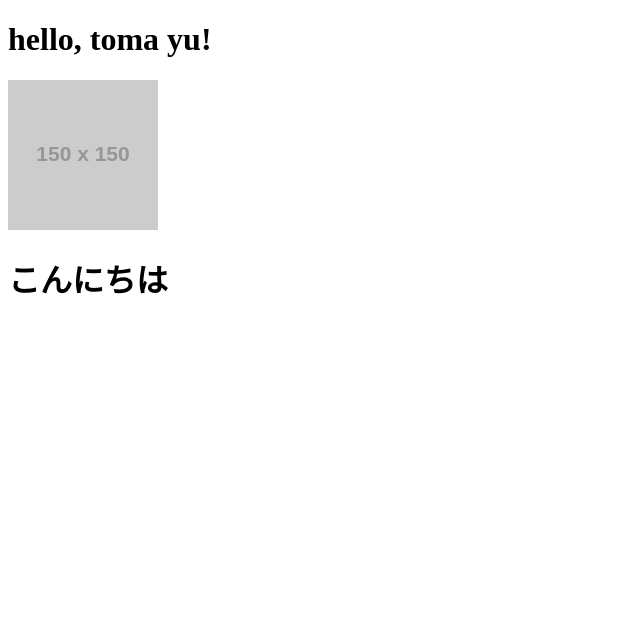
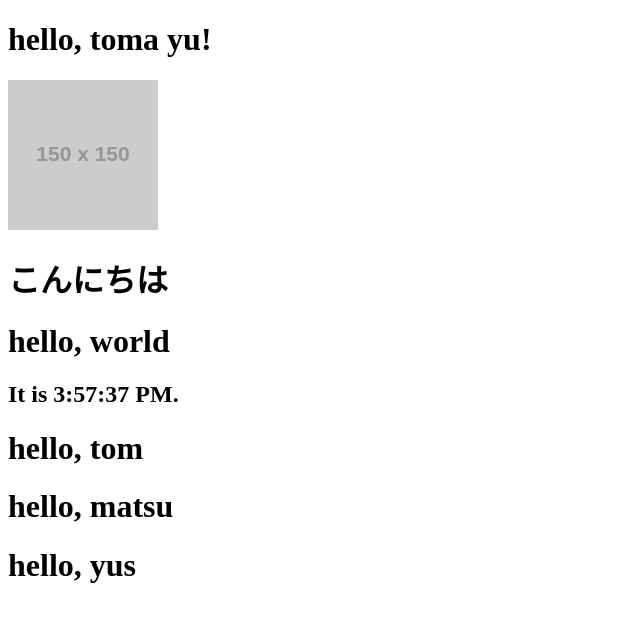
Before and after one commit to tomyusuke/tsc, a React (Create React App) app in the folder react-ts-app/: page / in a window 1280 px wide. Shown: the top 622 px of the page, without its empty margins (0-640 px from the left). Built offline with nearby package versions, Linux system fonts and the light colour scheme.

Commit message:
close #5 create comp & gaibuhenokakidashi

```diff
--- /dev/null
+++ b/react-ts-app/src/App.tsx
@@ -0,0 +1,68 @@
+import ReactDOM from 'react-dom';
+import React from 'react';
+
+function formatName(user: User){
+  return `${user.firstName} ${user.lastName}`;
+}
+
+interface User {
+  firstName: string;
+  lastName: string;
+  avatarUrl: string;
+}
+
+const user: User = {
+  firstName: "toma",
+  lastName: "yu",
+  avatarUrl: "https://placehold.jp/150x150.png"
+}
+
+function getGreeting() {
+  const greetingName = user? formatName(user): "stranger";
+  return <h1>hello, {greetingName}!</h1>
+}
+
+
+function tick(){
+  const element = (
+    <div>
+      <h1>hello, world</h1>
+      <h2>It is {new Date().toLocaleTimeString()}.</h2>
+    </div>
+  );
+  ReactDOM.render(element,document.getElementById("4"))
+}
+setInterval(tick, 1000)
+
+function WelcomeFunc(props: WelcomeFuncProps) {
+  return <h1>hello, {props.name}</h1>;
+}
+
+type WelcomeFuncProps = {
+  name: string
+}
+
+const elementGreeting = getGreeting();
+const elementImg = <img src={user.avatarUrl} alt="test" />
+const elementCreateElement = React.createElement(
+  "h1",
+  {className: "greeting"},
+  "こんにちは"
+)
+
+function App(){
+	return (
+		<div>
+    <div id="1">{elementGreeting}</div>
+    <div id="2">{elementImg}</div>
+    <div id="3">{elementCreateElement}</div>
+    <div id="4"></div>
+    <div id="5">
+			<WelcomeFunc name="tom" />
+			<WelcomeFunc name="matsu" />
+			<WelcomeFunc name="yus" />
+		</div>
+  	</div>
+	);
+}
+export default App;
--- a/react-ts-app/src/index.tsx
+++ b/react-ts-app/src/index.tsx
@@ -1,46 +1,11 @@
 import React from 'react';
 import ReactDOM from 'react-dom';
 import reportWebVitals from './reportWebVitals';
+import App from './App';
 
-function formatName(user: User){
-  return `${user.firstName} ${user.lastName}`;
-}
-
-interface User {
-  firstName: string;
-  lastName: string;
-  avatarUrl: string;
-}
-
-const user: User = {
-  firstName: "toma",
-  lastName: "yu",
-  avatarUrl: "https://placehold.jp/150x150.png"
-}
-
-function getGreeting() {
-  const greetingName = user? formatName(user): "stranger";
-  return <h1>hello, {greetingName}!</h1>
-}
-
-const elementGreeting = getGreeting();
-const elementImg = <img src={user.avatarUrl} alt="test" />
-const elementCreateElement = React.createElement(
-  "h1",
-  {className: "greeting"},
-  "こんにちは"
-)
-
-const element = (
-  <div>
-    <div id="1">{elementGreeting}</div>
-    <div id="2">{elementImg}</div>
-    <div id="3">{elementCreateElement}</div>
-  </div>
-);
 
 ReactDOM.render(
-  element,
+  <App/>,
   document.getElementById("root")
 )
 
```
